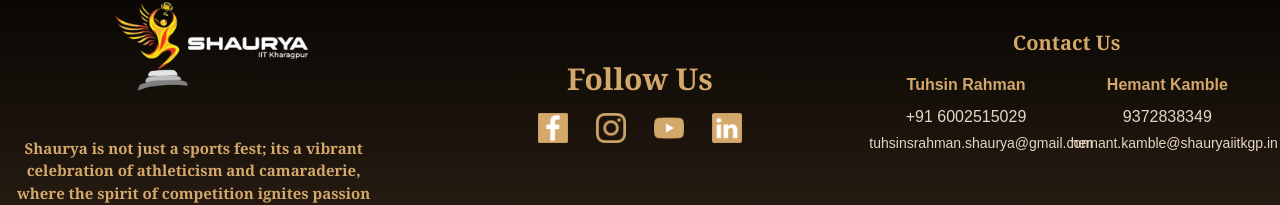
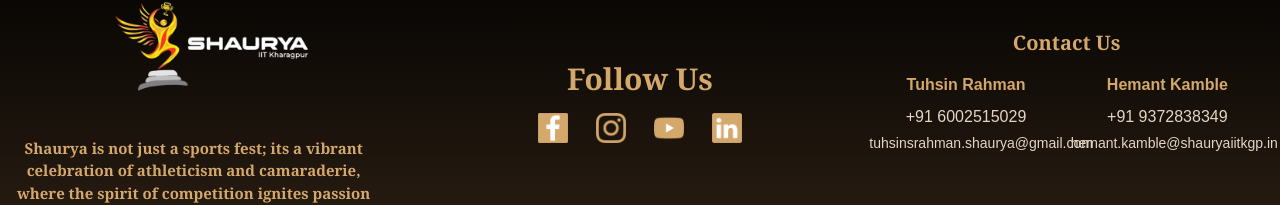
Before and after one commit to Shaurya-IITKGP/staging-site, a Next.js app: page /staging-site/ in a window 1280 px wide. Shown: the part 1146-1351 px from the top of the page. Built offline with nearby package versions, Linux system fonts and the light colour scheme.

Commit message:
pranjul: number fixed in footer

```diff
--- a/src/app/Components/footer.tsx
+++ b/src/app/Components/footer.tsx
@@ -69,7 +69,7 @@ const Footer = () => {
                 <h4 className="text-[#D4A76A] font-semibold">Hemant Kamble</h4>
                 <ul className="space-y-1">
                   <li className="hover:translate-x-2 transition-transform hover:text-[#D4A76A]">
-                    <a href="tel:+917667103747">9372838349</a>
+                    <a href="tel:+917667103747">+91 9372838349</a>
                   </li>
                   <li className="hover:translate-x-2 transition-transform hover:text-[#D4A76A] text-sm">
                     <a href="mailto:aryanraj.shaurya.iitkgp@gmail.com">
```
